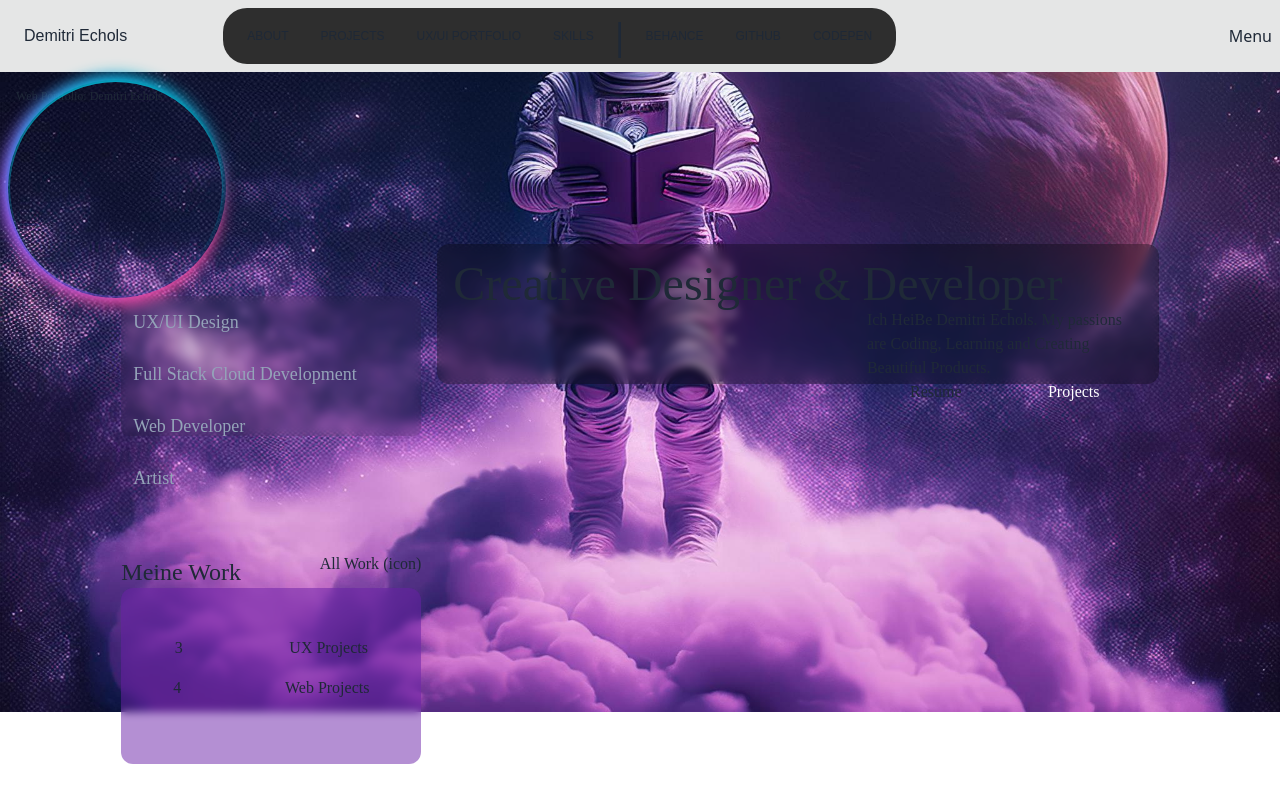
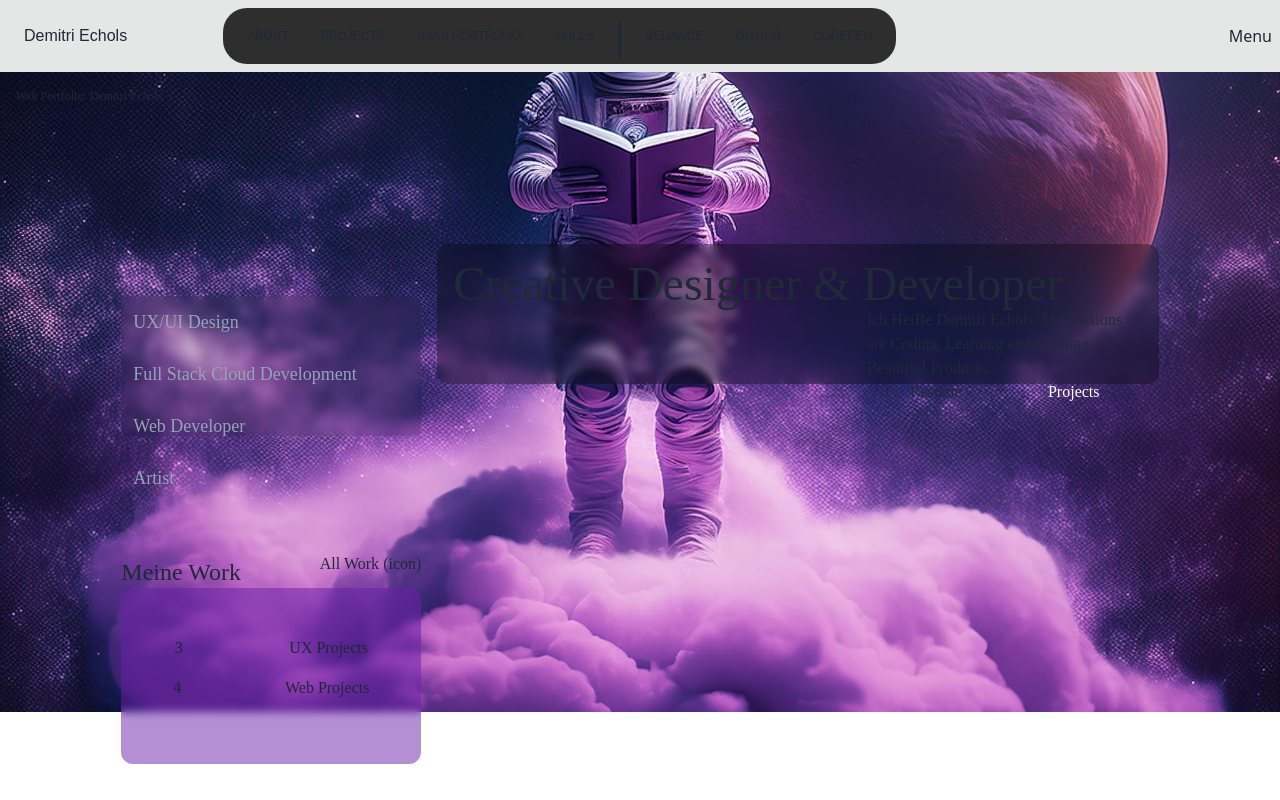
Before and after one commit to CEODemitri/portfolio2024, a SvelteKit app: page / in a window 1280 px wide. Shown: the top 800 px of the page. Built offline with nearby package versions, Linux system fonts and the light colour scheme.

Commit message:
desktop hero looking smooth

```diff
--- a/src/routes/+page.svelte
+++ b/src/routes/+page.svelte
@@ -142,7 +142,7 @@
 				</section>
 			</article>
 
-			<div class="flex w-[200px] h-[200px] justify-center items-center relative">
+			<!-- <div class="flex w-[200px] h-[200px] justify-center items-center relative">
 				<div
 					class="w-[110%] h-[110%] shadow-lg shadow-pink-500 bg-transparent rounded-full absolute"
 				></div>
@@ -152,7 +152,7 @@
 				<div
 					class="w-[106%] h-[106%] shadow-lg shadow-cyan-500 bg-transparent rounded-full absolute rotate-180"
 				></div>
-			</div>
+			</div> -->
 		</div>
 
 		<section id="projects" class="w-full py-12 md:py-24 lg:py-32 bg-muted">
```
Also changed, not shown: static/bg/lgBG-Photoroom.png (added).
